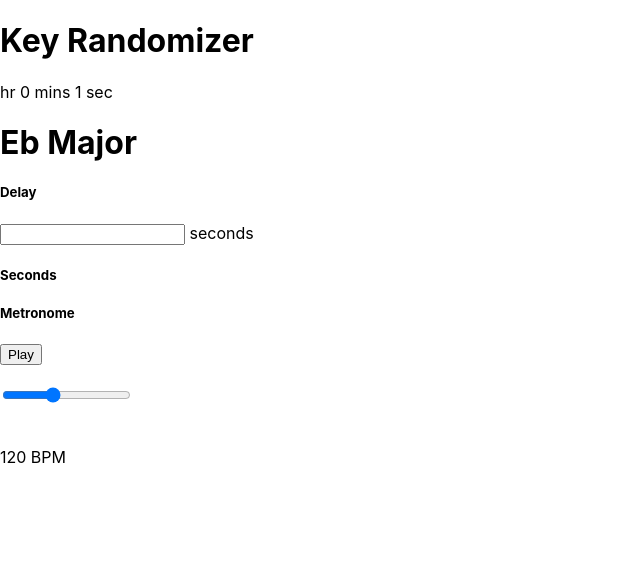
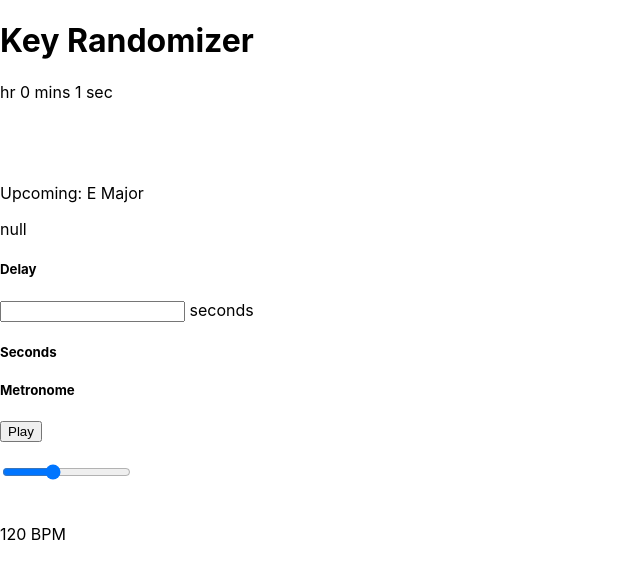
Before and after one commit to luketurnerdev/randomkeygenerator, a React (Create React App) app: page / in a window 1280 px wide. Shown: the top 578 px of the page, without its empty margins (0-640 px from the left). Built offline with nearby package versions, Linux system fonts and the light colour scheme.

Commit message:
chords switch correctly by string name

```diff
--- a/src/Components/Randomizer/index.js
+++ b/src/Components/Randomizer/index.js
@@ -1,5 +1,7 @@
 import {useState, useEffect} from 'react';
 import Countdown from 'react-countdown';
+import cSound from "./../../Sounds/Piano/CMajorPiano.mp3"
+import eSound from "./../../Sounds/Piano/EMajorPiano.mp3"
 // 1. Randomize every 10 seconds
 // 2. Add variable amount of seconds
 // validate this field
@@ -14,25 +16,55 @@ import Countdown from 'react-countdown';
 
 
 function Randomizer() {
-  const keys = ["Ab","A","Bb","B","C","Db","D","Eb","E","F","Gb","G"];
-  const modifiers = ["Major", "Minor"];
+  // const keys = ["Ab","A","Bb","B","C","Db","D","Eb","E","F","Gb","G"];
+  const keys = ["C","E"];
+  // const modifiers = ["Major", "Minor"];
+  const modifiers = ["Major"];
   const [currentKey, setCurrentKey] = useState("C");
-  const [delayInSeconds, setDelayInSeconds] = useState(2);
-  const [currentModifier, setCurrentModifier] = useState(modifiers[0])
-  let ding = new Audio("https://freesound.org/data/previews/173/173932_3229685-lq.mp3")
-  ding.volume = 0.2;
+  const [upcomingKey,setUpcomingKey] = useState("");
+  const [upcomingMod,setUpcomingMod] = useState("");
+  const [delayInSeconds, setDelayInSeconds] = useState(3);
+  const [currentMod, setCurrentMod] = useState(modifiers[0])
+  const [volume, setVolume] = useState(0.4);
 
-  let cSound = new Audio("https://freesound.org/data/previews/234/234060_713972-lq.mp3");
-  cSound.volume = 0.3;
+  let CMajor = new Audio(cSound);
+  CMajor.volume = volume;
+  let EMajor = new Audio(eSound);
+  EMajor.volume = volume;
+
+  const playChord = chordString => {
+    console.log(chordString)
+    switch (chordString) {
+      case "CMajor": {
+        CMajor.play();
+        break;
+      }
+      case "EMajor": {
+        EMajor.play();
+        break;
+      }
+    }
+  }
 
 
-  const changeKeyRandomly = () => {
+//   const changeKeyRandomly = () => {
+//     // TODO stop all previous chords incase there is overlap
+
+
+//     let newKey = keys[Math.floor(Math.random() * keys.length)];
+//     setCurrentKey(newKey)
+
+//     let newMod = modifiers[Math.floor(Math.random() * modifiers.length)];
+//     setCurrentModifier(newMod)
+//     playChord(`${currentKey}${currentModifier}`)
+// }
+
+  const decideNewKey = () => {
     let newKey = keys[Math.floor(Math.random() * keys.length)];
-    setCurrentKey(newKey)
-
     let newMod = modifiers[Math.floor(Math.random() * modifiers.length)];
-    setCurrentModifier(newMod)
-}
+    setUpcomingKey(newKey)
+    setUpcomingMod(newMod)
+  }
 
   const KeyDisplay = () => {
     return (
@@ -41,7 +73,11 @@ function Randomizer() {
           date={Date.now() + delayInSeconds * 1000}
           renderer={clockRenderer}
         />
-        <h1>{currentKey} {currentModifier}</h1>
+        <h1>{currentKey} {currentMod} </h1>
+        <br />
+        <br />
+        <br />
+        <span>Upcoming: {upcomingKey} {upcomingMod}</span>
 
       </>
     )
@@ -49,8 +85,16 @@ function Randomizer() {
 
   const clockRenderer = ({ hours, minutes, seconds, completed, api}) => {
     if (completed) {
-      changeKeyRandomly();
+      // Start timer over
       api.start();
+      // Play sound of new key
+      playChord(`${upcomingKey}${upcomingMod}`)
+      // Decide on next upcoming key
+      decideNewKey();
+      setCurrentKey(upcomingKey)
+      setCurrentMod(upcomingMod)
+
+
       return <h1>App is Paused </h1>;
     } else {
       // Render a countdown
```
Also changed, not shown: 2 other files (tests, documents, lock files or other folders).
